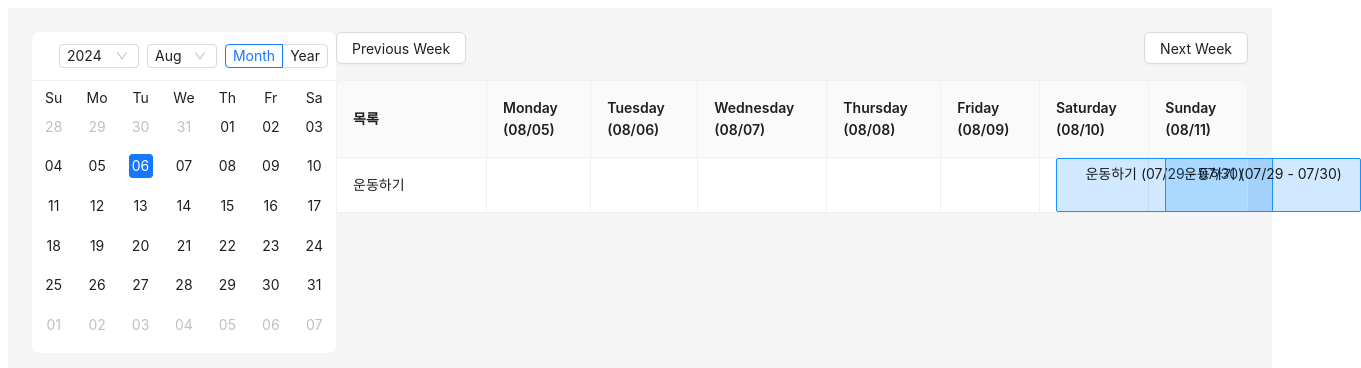
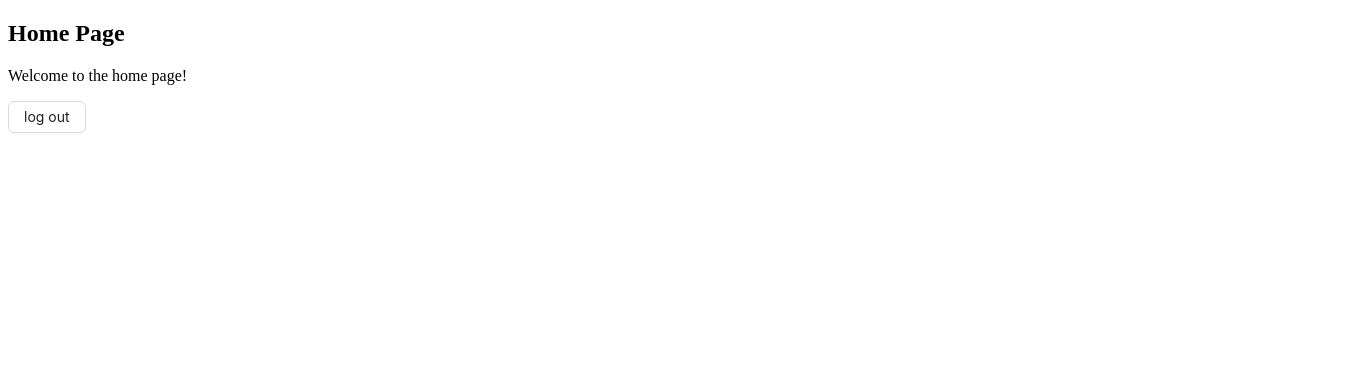
Before and after one commit to cherrynana320/routine-management-frontend, a React (Vite) app: page /home in a window 1280 px wide. Shown: the top 368 px of the page, 1361 px wide, since content can reach past the window. Built offline with nearby package versions, Linux system fonts and the light colour scheme.

Commit message:
add google login

```diff
--- a/package.json
+++ b/package.json
@@ -12,6 +12,7 @@
   "dependencies": {
     "antd": "^5.19.3",
     "axios": "^1.7.2",
+    "firebase": "^10.12.5",
     "jwt-decode": "^4.0.0",
     "moment": "^2.30.1",
     "react": "^18.3.1",
--- a/src/App.jsx
+++ b/src/App.jsx
@@ -1,24 +1,25 @@
 import React from 'react';
-import { Layout } from 'antd';
-import WeekView from './components/WeekView';
-import './App.css';
+import {
+  BrowserRouter as Router,
+  Route,
+  Routes,
+  Navigate,
+} from 'react-router-dom';
+import Home from './pages/Home';
+import Login from './pages/Login';
+import MainLayout from './layouts/MainLayout';
 
-const { Content } = Layout;
-
+// 이 파일에서는 기본적인 라우터를 설정하고 라우팅을 관리
 function App() {
   return (
-    <Layout style={{ minHeight: '100vh' }}>
-      <Content
-        style={{
-          padding: 24,
-          margin: 0,
-          minHeight: 280,
-        }}
-        className="site-layout-background"
-      >
-        <WeekView />
-      </Content>
-    </Layout>
+    <Router>
+      <Routes>
+        <Route element={<Navigate to="/login" />} />
+        <Route path="/login" element={<Login />} />
+        <Route path="/home" element={<Home />} />
+        {/* 기본적으로 /login으로 리다이렉트 */}
+      </Routes>
+    </Router>
   );
 }
 
--- /dev/null
+++ b/src/constants.js
@@ -0,0 +1,3 @@
+// 이 상수를 이용해서 액세스 토큰과 새로고침 토큰에 접근
+export const ACCESS_TOKEN = 'access';
+export const REFRESH_TOKEN = 'refresh';
--- a/src/pages/Home.jsx
+++ b/src/pages/Home.jsx
@@ -1,5 +1,29 @@
+import React from 'react';
+import { Button } from 'antd';
+import { auth } from '/firebase';
+import { signOut } from 'firebase/auth';
+
 function Home() {
-  return <div>Home</div>;
+  const handleLogout = async () => {
+    signOut(auth)
+      .then(() => {
+        console.log('Sign-out successful');
+        localStorage.removeItem('userToken'); // 예시: 로컬 스토리지에서 토큰 제거
+        sessionStorage.clear(); // 예시: 세션 스토리지 클리어
+        navigate('/login');
+      })
+      .catch((error) => {
+        console.error(error);
+      });
+  };
+
+  return (
+    <div>
+      <h2>Home Page</h2>
+      <p>Welcome to the home page!</p>
+      <Button onClick={handleLogout}>log out</Button>
+    </div>
+  );
 }
 
 export default Home;
--- a/src/pages/Login.jsx
+++ b/src/pages/Login.jsx
@@ -2,22 +2,36 @@ import React from 'react';
 import { Button } from 'antd';
 import { auth, googleProvider } from '/firebase';
 import { signInWithPopup } from 'firebase/auth';
+import { useNavigate } from 'react-router-dom'; // useNavigate 임포트
+import webLightRdCtnImg from '../assets/web_light_rd_ctn@1x.png'; // 이미지 파일 임포트
 
 const Login = () => {
-  const signInWithGoogle = () => {
-    signInWithPopup(auth, googleProvider)
-      .then((result) => {
-        console.log(result.user); // 로그인 성공 시 사용자 정보
-      })
-      .catch((error) => {
-        console.error(error); // 오류 처리
-      });
+  const navigate = useNavigate();
+  const handleLogin = async () => {
+    try {
+      const data = await signInWithPopup(auth, googleProvider);
+      console.log(data.user); // 로그인 성공 시 사용자 정보
+      navigate('/home');
+    } catch (erroor) {
+      console.error(error); // 오류 처리
+    }
   };
 
   return (
     <div style={{ textAlign: 'center', marginTop: '20%' }}>
       <h1>Login</h1>
-      <Button onClick={signInWithGoogle}>Sign in with Google</Button>
+      <Button
+        type="default"
+        style={{
+          border: 'none',
+          background: 'none',
+          padding: 0,
+          cursor: 'pointer',
+        }}
+        onClick={handleLogin} // 버튼 클릭 시 동작
+      >
+        <img src={webLightRdCtnImg} alt="Button Image" />
+      </Button>
     </div>
   );
 };
```
Also changed, not shown: src/assets/web_light_rd_ctn@1x.png (added), 1 other file (tests, documents, lock files or other folders).
